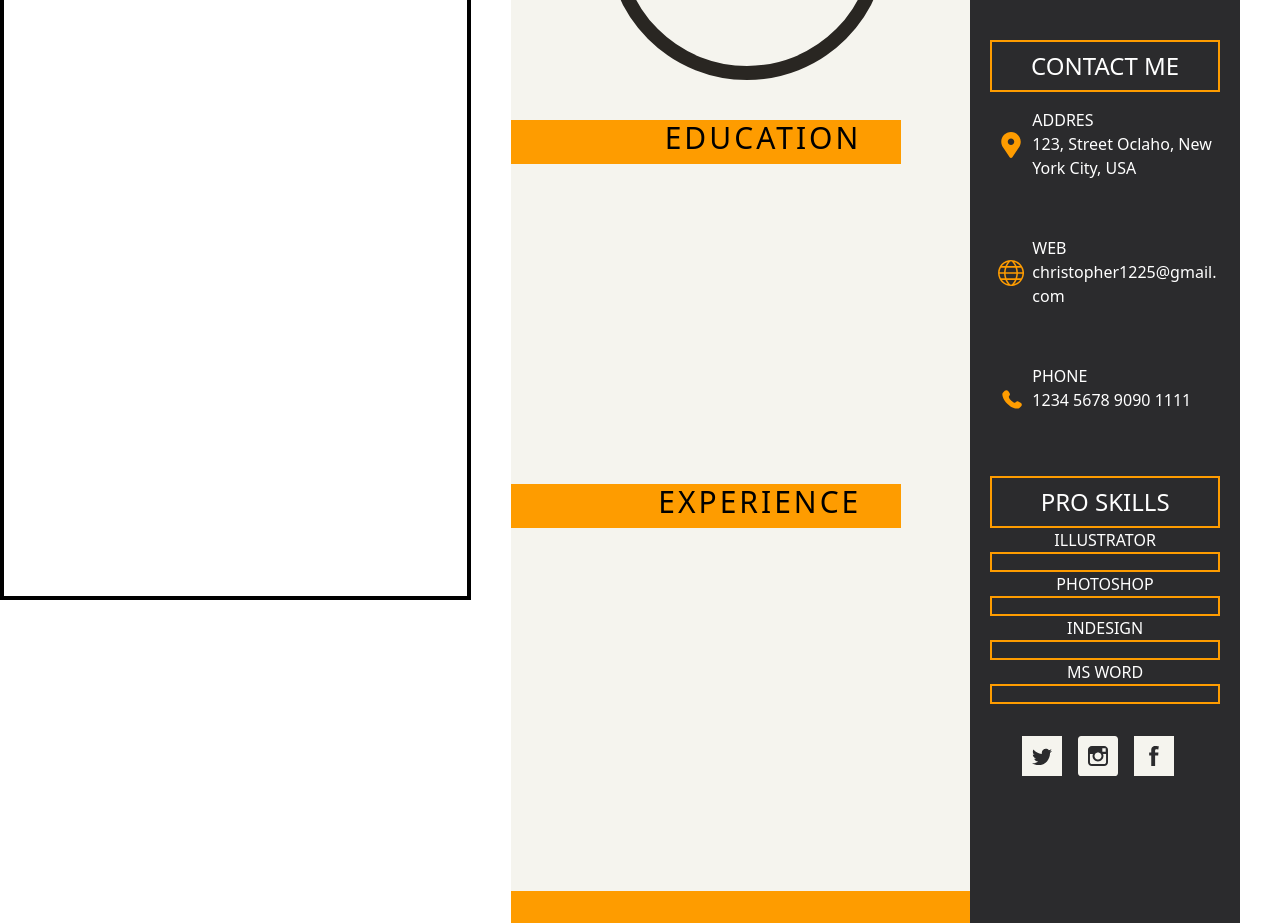
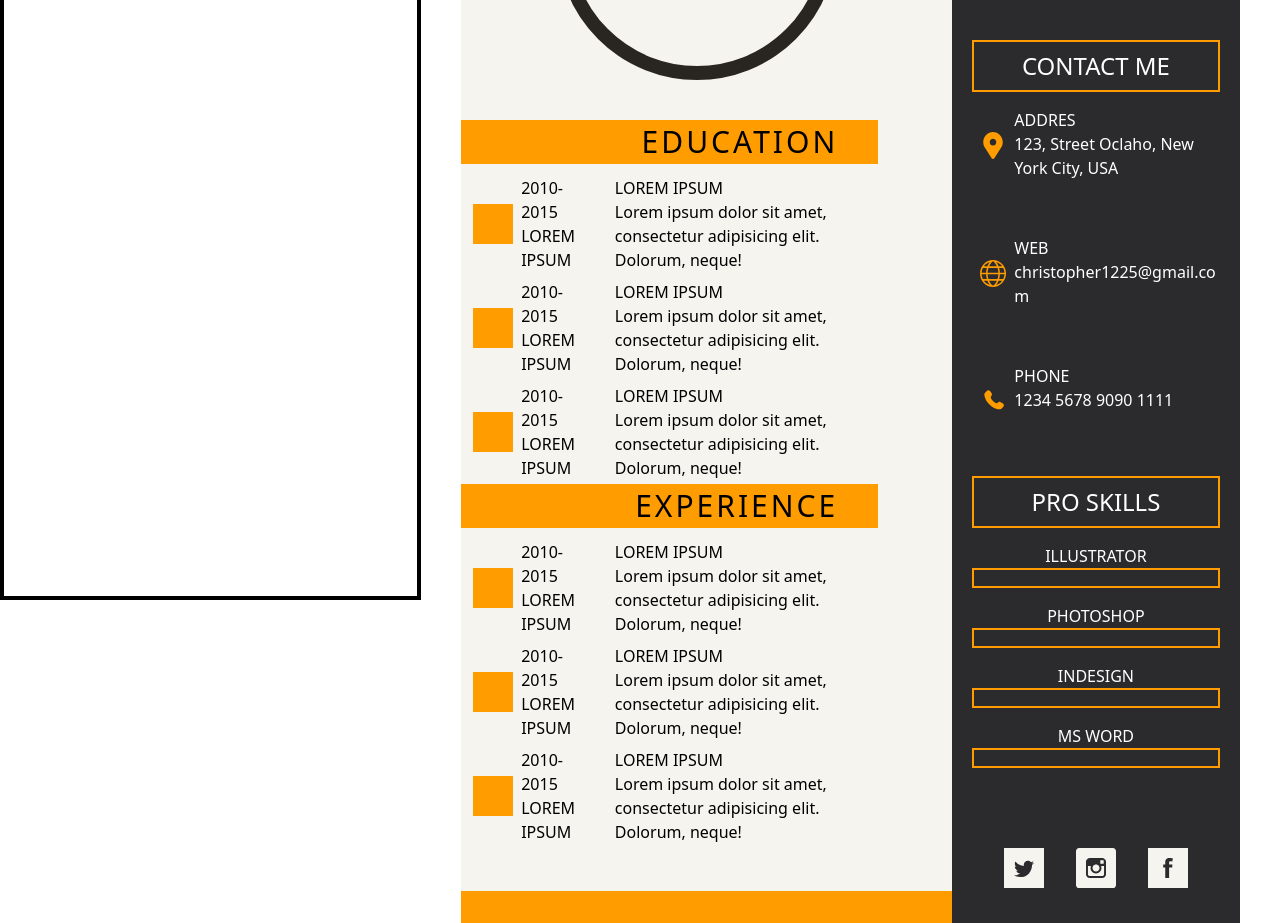
Before and after one commit to Krist15/cv-application, a React (Vite) app: page / in a window 1280 px wide. Shown: the part 200-1123 px from the top of the page. Built offline with nearby package versions, Linux system fonts and the light colour scheme.

Commit message:
finish design

```diff
--- a/src/components/AboutMe.tsx
+++ b/src/components/AboutMe.tsx
@@ -1,7 +1,16 @@
 export default function AboutMe() {
   return (
     <>
-      <div className="absolute top-20  right-0 w-[550px] h-28 bg-[#fe9c00]"></div>
+      <div className="absolute top-20  right-0 w-[550px] h-28 bg-[#fe9c00] pl-48">
+        <div className="flex flex-col items-start justify-center h-full">
+          <div>
+            <p className="text-white text-4xl">KELLY WHITE</p>
+          </div>
+          <div>
+            <p className="text-white text-2xl font-extralight">ART DIRECTOR</p>
+          </div>
+        </div>
+      </div>
       <div className="absolute w-[280px] left-24 h-[280px] rounded-full bg-[#f5f4ee] border-[0.90rem] border-[#292622]"></div>
     </>
   );
--- a/src/components/CvPreview.tsx
+++ b/src/components/CvPreview.tsx
@@ -7,7 +7,7 @@ import SocialMedia from './SocialMedia';
 
 export default function CvPreview() {
   return (
-    <div className="flex h-[1123px] w-[794px] mx-10 relative">
+    <div className="flex h-[1123px] w-[950px] mx-10 relative">
       <AboutMe />
       <div className="w-[63%] bg-[#f5f4ee]  border-b-[2rem] border-[#fe9c00]">
         <div className="mt-80">
--- a/src/components/Education.tsx
+++ b/src/components/Education.tsx
@@ -1,10 +1,65 @@
 export default function Education() {
   return (
     <div className="w-[85%] h-1/2">
-      <div className="flex justify-end h-11 w-full px-10 bg-[#fe9c00]">
+      <div className="flex justify-end items-center h-11 w-full px-10 bg-[#fe9c00]">
         <h2 className="text-3xl tracking-widest">EDUCATION</h2>
       </div>
-      <div className="h-80"></div>
+      <div className="grid grid-cols-[1fr,2fr] grid-rows-3 gap-4 h-80 w-full p-3">
+        <div className="h-full w-full">
+          <div className="flex items-center gap-2">
+            <div>
+              <div className="w-10 h-10 bg-[#fe9c00]"></div> {/* Square */}
+            </div>
+            <div className="flex flex-col">
+              <p className="font-light">2010-2015</p>
+              <p>LOREM IPSUM</p>
+            </div>
+          </div>
+        </div>
+        <div>
+          <p>LOREM IPSUM</p>
+          <p className="font-light">
+            Lorem ipsum dolor sit amet, consectetur adipisicing elit. Dolorum,
+            neque!
+          </p>
+        </div>
+        <div className="h-full w-full">
+          <div className="flex items-center gap-2">
+            <div>
+              <div className="w-10 h-10 bg-[#fe9c00]"></div> {/* Square */}
+            </div>
+            <div className="flex flex-col">
+              <p className="font-light">2010-2015</p>
+              <p>LOREM IPSUM</p>
+            </div>
+          </div>
+        </div>
+        <div>
+          <p>LOREM IPSUM</p>
+          <p className="font-light">
+            Lorem ipsum dolor sit amet, consectetur adipisicing elit. Dolorum,
+            neque!
+          </p>
+        </div>
+        <div className="h-full w-full">
+          <div className="flex items-center gap-2">
+            <div>
+              <div className="w-10 h-10 bg-[#fe9c00]"></div> {/* Square */}
+            </div>
+            <div className="flex flex-col">
+              <p className="font-light">2010-2015</p>
+              <p>LOREM IPSUM</p>
+            </div>
+          </div>
+        </div>
+        <div>
+          <p>LOREM IPSUM</p>
+          <p className="font-light">
+            Lorem ipsum dolor sit amet, consectetur adipisicing elit. Dolorum,
+            neque!
+          </p>
+        </div>
+      </div>
     </div>
   );
 }
--- a/src/components/Experience.tsx
+++ b/src/components/Experience.tsx
@@ -1,10 +1,65 @@
 export default function Experience() {
   return (
     <div className="w-[85%] h-1/2">
-      <div className="flex justify-end h-11 w-full px-10 bg-[#fe9c00]">
+      <div className="flex justify-end items-center h-11 w-full px-10 bg-[#fe9c00]">
         <h2 className="text-3xl tracking-widest">EXPERIENCE</h2>
       </div>
-      <div className="h-80"></div>
+      <div className="grid grid-cols-[1fr,2fr] grid-rows-3 gap-4 h-80 w-full p-3">
+        <div className="h-full w-full">
+          <div className="flex items-center gap-2">
+            <div>
+              <div className="w-10 h-10 bg-[#fe9c00]"></div> {/* Square */}
+            </div>
+            <div className="flex flex-col">
+              <p className="font-light">2010-2015</p>
+              <p>LOREM IPSUM</p>
+            </div>
+          </div>
+        </div>
+        <div>
+          <p>LOREM IPSUM</p>
+          <p className="font-light">
+            Lorem ipsum dolor sit amet, consectetur adipisicing elit. Dolorum,
+            neque!
+          </p>
+        </div>
+        <div className="h-full w-full">
+          <div className="flex items-center gap-2">
+            <div>
+              <div className="w-10 h-10 bg-[#fe9c00]"></div> {/* Square */}
+            </div>
+            <div className="flex flex-col">
+              <p className="font-light">2010-2015</p>
+              <p>LOREM IPSUM</p>
+            </div>
+          </div>
+        </div>
+        <div>
+          <p>LOREM IPSUM</p>
+          <p className="font-light">
+            Lorem ipsum dolor sit amet, consectetur adipisicing elit. Dolorum,
+            neque!
+          </p>
+        </div>
+        <div className="h-full w-full">
+          <div className="flex items-center gap-2">
+            <div>
+              <div className="w-10 h-10 bg-[#fe9c00]"></div> {/* Square */}
+            </div>
+            <div className="flex flex-col">
+              <p className="font-light">2010-2015</p>
+              <p>LOREM IPSUM</p>
+            </div>
+          </div>
+        </div>
+        <div>
+          <p>LOREM IPSUM</p>
+          <p className="font-light">
+            Lorem ipsum dolor sit amet, consectetur adipisicing elit. Dolorum,
+            neque!
+          </p>
+        </div>
+      </div>
     </div>
   );
 }
--- a/src/components/ProSkills.tsx
+++ b/src/components/ProSkills.tsx
@@ -1,6 +1,6 @@
 export default function ProSkills() {
   return (
-    <div>
+    <div className="flex flex-col gap-4 mb-12">
       <div className="flex items-center justify-center w-full h-11 p-6 border-2 border-[#fe9c00]">
         <h2 className="text-white text-2xl">PRO SKILLS</h2>
       </div>
--- a/src/components/SocialMedia.tsx
+++ b/src/components/SocialMedia.tsx
@@ -4,7 +4,7 @@ import instagramLogo from '../assets/instagram.svg';
 
 export default function SocialMedia() {
   return (
-    <div className="flex gap-4 p-8">
+    <div className="flex gap-4 p-8 justify-between">
       <img
         src={twitterLogo}
         alt="twitter logo"
```
